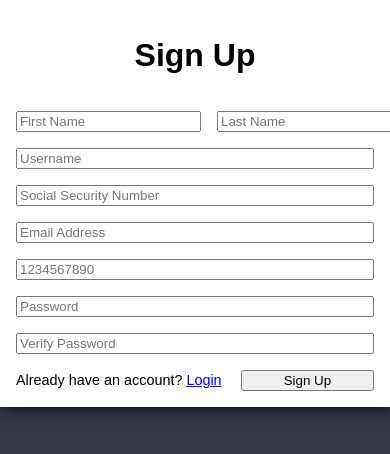
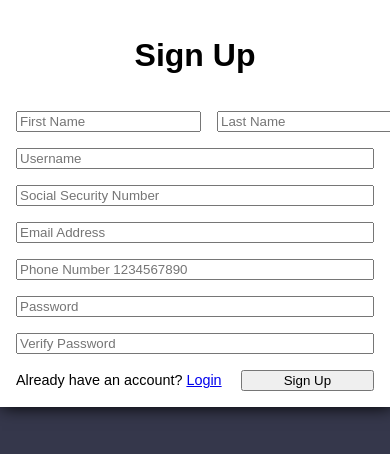
Before and after one commit to 1054009/CSET-170-FinalProject, a Flask app: page /signup/ in a window 390 px wide; the page is wider, and only the part inside the window is pictured. Shown: the part 219-673 px from the top of that part. Run offline with Flask 3, Linux system fonts and the light colour scheme.

Commit message:
Fix ambiguous placeholder for phone number input

```diff
--- a/src/templates/signup.html
+++ b/src/templates/signup.html
@@ -21,7 +21,7 @@ Awesome Test Website - Sign Up
 	<input type="text" name="username" placeholder="Username" required>
 	<input type="text" name="ssn" placeholder="Social Security Number" required>
 	<input type="email" name="email_address" placeholder="Email Address" required>
-	<input type="tel" name="phone_number" placeholder="1234567890" required>
+	<input type="tel" name="phone_number" placeholder="Phone Number 1234567890" required>
 	<input type="password" name="password" placeholder="Password" required>
 	<input type="password" name="password_verify" placeholder="Verify Password" required>
 
```
